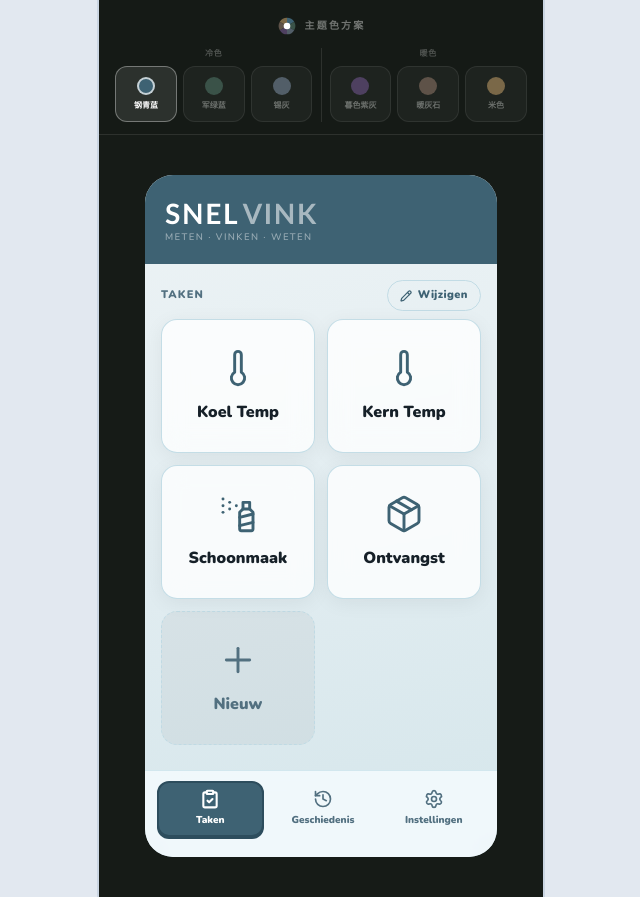
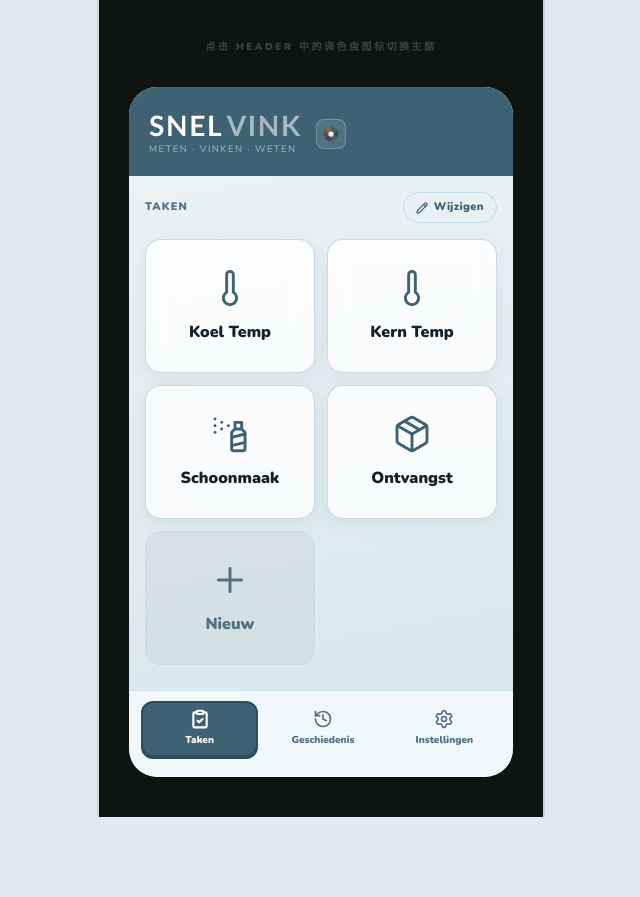
Before and after one commit to bcyruce/snelvink-app, a Next.js app: page /design-preview in a window 1280 px wide. Shown: the whole page, without its empty margins (319-959 px from the left). After the commit the page ends 817 px from the top, so only its background shows below. Built offline with nearby package versions, Linux system fonts and the light colour scheme.

Commit message:
feat: add color palette icon and theme selector to header
Add color palette icon next to SnelVink in header, with theme selector popup for real-time color theme switching.

Co-authored-by: Chenyu <163526816+bcyruce@users.noreply.github.com>

```diff
--- a/app/design-preview/page.tsx
+++ b/app/design-preview/page.tsx
@@ -1,150 +1,85 @@
 "use client";
 
-import { useState } from "react";
+import { useState, useRef, useEffect } from "react";
 import {
   ClipboardCheck, History, Settings, Thermometer, SprayCan,
   Package, Plus, Pencil
 } from "lucide-react";
 
-// ─── 调色盘图标（扁平化 SVG）────────────────────────────────────
-function PaletteIcon({ colors, size = 24 }: { colors: string[]; size?: number }) {
-  // 6色调色盘：3个大色块 + 3个小圆点
+// ─── 扁平化调色盘 SVG 图标 ─────────────────────────────────────
+function PaletteIcon({ colors, size = 22, opacity = 1 }: { colors: string[]; size?: number; opacity?: number }) {
   const slices = [
-    { d: "M12 12 L12 2 A10 10 0 0 1 20.66 7 Z",  fill: colors[0] },
-    { d: "M12 12 L20.66 7 A10 10 0 0 1 20.66 17 Z", fill: colors[1] },
-    { d: "M12 12 L20.66 17 A10 10 0 0 1 12 22 Z", fill: colors[2] },
-    { d: "M12 12 L12 22 A10 10 0 0 1 3.34 17 Z", fill: colors[3] },
-    { d: "M12 12 L3.34 17 A10 10 0 0 1 3.34 7 Z",  fill: colors[4] },
-    { d: "M12 12 L3.34 7 A10 10 0 0 1 12 2 Z",   fill: colors[5] },
+    { d: "M12 12 L12 2 A10 10 0 0 1 20.66 7 Z",        fill: colors[0] ?? "#ccc" },
+    { d: "M12 12 L20.66 7 A10 10 0 0 1 20.66 17 Z",    fill: colors[1] ?? "#ccc" },
+    { d: "M12 12 L20.66 17 A10 10 0 0 1 12 22 Z",      fill: colors[2] ?? "#ccc" },
+    { d: "M12 12 L12 22 A10 10 0 0 1 3.34 17 Z",       fill: colors[3] ?? "#ccc" },
+    { d: "M12 12 L3.34 17 A10 10 0 0 1 3.34 7 Z",      fill: colors[4] ?? "#ccc" },
+    { d: "M12 12 L3.34 7 A10 10 0 0 1 12 2 Z",         fill: colors[5] ?? "#ccc" },
   ];
   return (
-    <svg width={size} height={size} viewBox="0 0 24 24" fill="none">
-      {slices.map((s, i) => (
-        <path key={i} d={s.d} fill={s.fill} />
-      ))}
-      {/* 中心白圆 */}
-      <circle cx="12" cy="12" r="4" fill="white" />
+    <svg width={size} height={size} viewBox="0 0 24 24" style={{ opacity }}>
+      {slices.map((s, i) => <path key={i} d={s.d} fill={s.fill} />)}
+      <circle cx="12" cy="12" r="3.5" fill="white" fillOpacity="0.9" />
     </svg>
   );
 }
 
-// ─── 主题色系统 ────────────────────────────────────────────────
+// ─── 主题系统 ───────────────────────────────────────────────────
 type Theme = {
-  name: string;
-  label: string;
-  temp: "cool" | "warm";
-  dot: string;
-  primary: string;
-  primaryDark: string;
-  bg: string;
-  bgGrad: string;
-  fg: string;
-  muted: string;
-  cardBg: string;
-  cardBorder: string;
-  navBg: string;
-  navBorder: string;
+  name: string; label: string; temp: "cool" | "warm"; dot: string;
+  primary: string; primaryDark: string; bg: string; bgGrad: string;
+  fg: string; muted: string; cardBg: string; cardBorder: string;
+  navBg: string; navBorder: string;
 };
 
-// 按冷暖排列：冷色在前（钢青蓝、军绿蓝、锡灰），暖色在后（暮色紫灰、暖灰石、米色）
 const themes: Record<string, Theme> = {
-  // ── 冷色系 ──
   steel: {
-    name: "steel",
-    label: "钢青蓝",
-    temp: "cool",
-    dot: "#3E6273",
-    primary:     "#3E6273",
-    primaryDark: "#2D4D5D",
-    bg:          "#EDF3F5",
-    bgGrad:      "linear-gradient(170deg, #EDF3F5 0%, #E2EDF1 50%, #D5E6EB 100%)",
-    fg:          "#162028",
-    muted:       "#527080",
-    cardBg:      "rgba(255,255,255,0.78)",
-    cardBorder:  "rgba(190,218,228,0.9)",
-    navBg:       "rgba(242,249,252,0.95)",
-    navBorder:   "rgba(190,218,228,0.6)",
+    name: "steel", label: "钢青蓝", temp: "cool", dot: "#3E6273",
+    primary: "#3E6273", primaryDark: "#2D4D5D",
+    bg: "#EDF3F5", bgGrad: "linear-gradient(170deg,#EDF3F5 0%,#E2EDF1 50%,#D5E6EB 100%)",
+    fg: "#162028", muted: "#527080",
+    cardBg: "rgba(255,255,255,0.78)", cardBorder: "rgba(190,218,228,0.9)",
+    navBg: "rgba(242,249,252,0.95)", navBorder: "rgba(190,218,228,0.6)",
   },
   militaryblue: {
-    name: "militaryblue",
-    label: "军绿蓝",
-    temp: "cool",
-    dot: "#3A5248",
-    primary:     "#3A5248",
-    primaryDark: "#2A3E36",
-    bg:          "#EBF2EE",
-    bgGrad:      "linear-gradient(170deg, #EBF2EE 0%, #E0EAE5 50%, #D3E3DB 100%)",
-    fg:          "#141E1A",
-    muted:       "#4E6B60",
-    cardBg:      "rgba(255,255,255,0.78)",
-    cardBorder:  "rgba(185,215,202,0.9)",
-    navBg:       "rgba(241,248,244,0.95)",
-    navBorder:   "rgba(185,215,202,0.6)",
+    name: "militaryblue", label: "军绿蓝", temp: "cool", dot: "#3A5248",
+    primary: "#3A5248", primaryDark: "#2A3E36",
+    bg: "#EBF2EE", bgGrad: "linear-gradient(170deg,#EBF2EE 0%,#E0EAE5 50%,#D3E3DB 100%)",
+    fg: "#141E1A", muted: "#4E6B60",
+    cardBg: "rgba(255,255,255,0.78)", cardBorder: "rgba(185,215,202,0.9)",
+    navBg: "rgba(241,248,244,0.95)", navBorder: "rgba(185,215,202,0.6)",
   },
   tin: {
-    name: "tin",
-    label: "锡灰",
-    temp: "cool",
-    dot: "#525E68",
-    primary:     "#525E68",
-    primaryDark: "#3E4850",
-    bg:          "#EEEEF0",
-    bgGrad:      "linear-gradient(170deg, #EEEEF0 0%, #E5E7EA 50%, #DBDDE1 100%)",
-    fg:          "#1A1E22",
-    muted:       "#6A737C",
-    cardBg:      "rgba(255,255,255,0.80)",
-    cardBorder:  "rgba(200,204,210,0.9)",
-    navBg:       "rgba(245,245,247,0.95)",
-    navBorder:   "rgba(200,204,210,0.6)",
+    name: "tin", label: "锡灰", temp: "cool", dot: "#525E68",
+    primary: "#525E68", primaryDark: "#3E4850",
+    bg: "#EEEEF0", bgGrad: "linear-gradient(170deg,#EEEEF0 0%,#E5E7EA 50%,#DBDDE1 100%)",
+    fg: "#1A1E22", muted: "#6A737C",
+    cardBg: "rgba(255,255,255,0.80)", cardBorder: "rgba(200,204,210,0.9)",
+    navBg: "rgba(245,245,247,0.95)", navBorder: "rgba(200,204,210,0.6)",
   },
-  // ── 暖色系 ──
   plum: {
-    name: "plum",
-    label: "暮色紫灰",
-    temp: "warm",
-    dot: "#4E4060",
-    primary:     "#4E4060",
-    primaryDark: "#3A2F4A",
-    bg:          "#F0EEF5",
-    bgGrad:      "linear-gradient(170deg, #F0EEF5 0%, #E8E4F0 50%, #DFD9EC 100%)",
-    fg:          "#1C1628",
-    muted:       "#6B5E80",
-    cardBg:      "rgba(255,255,255,0.78)",
-    cardBorder:  "rgba(210,200,232,0.9)",
-    navBg:       "rgba(247,245,252,0.95)",
-    navBorder:   "rgba(210,200,232,0.6)",
+    name: "plum", label: "暮色紫灰", temp: "warm", dot: "#4E4060",
+    primary: "#4E4060", primaryDark: "#3A2F4A",
+    bg: "#F0EEF5", bgGrad: "linear-gradient(170deg,#F0EEF5 0%,#E8E4F0 50%,#DFD9EC 100%)",
+    fg: "#1C1628", muted: "#6B5E80",
+    cardBg: "rgba(255,255,255,0.78)", cardBorder: "rgba(210,200,232,0.9)",
+    navBg: "rgba(247,245,252,0.95)", navBorder: "rgba(210,200,232,0.6)",
   },
   warmgray: {
-    name: "warmgray",
-    label: "暖灰石",
-    temp: "warm",
-    dot: "#5E5248",
-    primary:     "#5E5248",
-    primaryDark: "#483F37",
-    bg:          "#F2EFEB",
-    bgGrad:      "linear-gradient(170deg, #F2EFEB 0%, #EAE5DF 50%, #E2D9D1 100%)",
-    fg:          "#211A14",
-    muted:       "#7A6E64",
-    cardBg:      "rgba(255,255,255,0.80)",
-    cardBorder:  "rgba(220,210,198,0.9)",
-    navBg:       "rgba(250,247,243,0.95)",
-    navBorder:   "rgba(220,210,198,0.6)",
+    name: "warmgray", label: "暖灰石", temp: "warm", dot: "#5E5248",
+    primary: "#5E5248", primaryDark: "#483F37",
+    bg: "#F2EFEB", bgGrad: "linear-gradient(170deg,#F2EFEB 0%,#EAE5DF 50%,#E2D9D1 100%)",
+    fg: "#211A14", muted: "#7A6E64",
+    cardBg: "rgba(255,255,255,0.80)", cardBorder: "rgba(220,210,198,0.9)",
+    navBg: "rgba(250,247,243,0.95)", navBorder: "rgba(220,210,198,0.6)",
   },
   beige: {
-    name: "beige",
-    label: "米色",
-    temp: "warm",
-    dot: "#7A6848",
-    primary:     "#7A6848",
-    primaryDark: "#5E5038",
-    bg:          "#F5F0E8",
-    bgGrad:      "linear-gradient(170deg, #F5F0E8 0%, #EDE5D5 50%, #E5DAC5 100%)",
-    fg:          "#2A2016",
-    muted:       "#8A7860",
-    cardBg:      "rgba(255,255,255,0.80)",
-    cardBorder:  "rgba(228,214,190,0.9)",
-    navBg:       "rgba(252,248,240,0.95)",
-    navBorder:   "rgba(228,214,190,0.6)",
+    name: "beige", label: "米色", temp: "warm", dot: "#7A6848",
+    primary: "#7A6848", primaryDark: "#5E5038",
+    bg: "#F5F0E8", bgGrad: "linear-gradient(170deg,#F5F0E8 0%,#EDE5D5 50%,#E5DAC5 100%)",
+    fg: "#2A2016", muted: "#8A7860",
+    cardBg: "rgba(255,255,255,0.80)", cardBorder: "rgba(228,214,190,0.9)",
+    navBg: "rgba(252,248,240,0.95)", navBorder: "rgba(228,214,190,0.6)",
   },
 };
 
@@ -157,35 +92,146 @@ const modules = [
   { name: "Ontvangst",  icon: Package },
 ];
 
-function TitleC() {
+// ─── 主题选择弹窗 ───────────────────────────────────────────────
+function ThemePicker({
+  active, onSelect, onClose, paletteColors
+}: {
+  active: string;
+  onSelect: (k: string) => void;
+  onClose: () => void;
+  paletteColors: string[];
+}) {
+  const ref = useRef<HTMLDivElement>(null);
+  useEffect(() => {
+    function handle(e: MouseEvent) {
+      if (ref.current && !ref.current.contains(e.target as Node)) onClose();
+    }
+    document.addEventListener("mousedown", handle);
+    return () => document.removeEventListener("mousedown", handle);
+  }, [onClose]);
+
   return (
+    <div
+      ref={ref}
+      style={{
+        position: "absolute",
+        top: "calc(100% + 8px)",
+        right: 0,
+        zIndex: 100,
+        background: "rgba(22,28,24,0.97)",
+        border: "1px solid rgba(255,255,255,0.12)",
+        borderRadius: 16,
+        padding: "14px 14px 12px",
+        width: 220,
+        backdropFilter: "blur(20px)",
+        boxShadow: "0 12px 40px rgba(0,0,0,0.5)",
+      }}
+    >
+      {/* 标题 */}
+      <div className="flex items-center gap-2 mb-3">
+        <PaletteIcon colors={paletteColors} size={16} />
+        <span style={{ fontSize: 9, fontWeight: 800, letterSpacing: "0.2em", color: "rgba(255,255,255,0.35)", textTransform: "uppercase" }}>
+          Thema kiezen
+        </span>
+      </div>
+
+      {/* 冷暖分组 */}
+      {(["cool", "warm"] as const).map((temp) => (
+        <div key={temp} className="mb-2">
+          <div style={{ fontSize: 7.5, fontWeight: 800, letterSpacing: "0.18em", color: "rgba(255,255,255,0.2)", textTransform: "uppercase", marginBottom: 6 }}>
+            {temp === "cool" ? "Koel" : "Warm"}
+          </div>
+          <div className="grid grid-cols-3 gap-1.5">
+            {themeOrder.filter(k => themes[k].temp === temp).map((key) => {
+              const th = themes[key];
+              const isActive = active === key;
+              return (
+                <button
+                  key={key}
+                  onClick={() => { onSelect(key); onClose(); }}
+                  style={{
+                    display: "flex",
+                    flexDirection: "column",
+                    alignItems: "center",
+                    gap: 5,
+                    padding: "8px 4px 7px",
+                    borderRadius: 10,
+                    border: isActive ? "1.5px solid rgba(255,255,255,0.4)" : "1.5px solid rgba(255,255,255,0.07)",
+                    background: isActive ? "rgba(255,255,255,0.1)" : "rgba(255,255,255,0.03)",
+                    cursor: "pointer",
+                    transition: "all 0.15s",
+                  }}
+                >
+                  <div style={{
+                    width: 18, height: 18, borderRadius: "50%",
+                    background: th.dot,
+                    boxShadow: isActive ? `0 0 0 2px rgba(255,255,255,0.6)` : "none",
+                    transition: "box-shadow 0.15s",
+                  }} />
+                  <span style={{ fontSize: 7.5, fontWeight: 800, color: isActive ? "#fff" : "rgba(255,255,255,0.35)", textAlign: "center", lineHeight: 1.2 }}>
+                    {th.label}
+                  </span>
+                </button>
+              );
+            })}
+          </div>
+        </div>
+      ))}
+    </div>
+  );
+}
+
+// ─── Header ─────────────────────────────────────────────────────
+function Header({ t, paletteColors }: { t: Theme; paletteColors: string[] }) {
+  const [open, setOpen] = useState(false);
+  // 这里只能影响本地状态，需要提升到上面用回调
+  return (
+    <div className="px-5 pt-6 pb-5 relative" style={{ background: t.primary }}>
+      <div className="flex items-center gap-2.5">
+        {/* 文字 */}
         <div>
           <div style={{
-        fontSize: 28,
-        fontWeight: 800,
-        color: "#fff",
-        letterSpacing: "0.06em",
-        lineHeight: 1,
+            fontSize: 28, fontWeight: 800, color: "#fff",
+            letterSpacing: "0.06em", lineHeight: 1,
             fontFamily: "'Trebuchet MS', sans-serif",
             textTransform: "uppercase",
           }}>
             SNEL<span style={{ opacity: 0.55, marginLeft: "0.12em" }}>VINK</span>
           </div>
           <div style={{
-        fontSize: 9.5,
-        fontWeight: 600,
-        color: "rgba(255,255,255,0.45)",
-        letterSpacing: "0.15em",
-        marginTop: 3,
-        textTransform: "uppercase",
-        whiteSpace: "nowrap",
+            fontSize: 9.5, fontWeight: 600, color: "rgba(255,255,255,0.45)",
+            letterSpacing: "0.15em", marginTop: 3,
+            textTransform: "uppercase", whiteSpace: "nowrap",
           }}>
             Meten · Vinken · Weten
+          </div>
+        </div>
+
+        {/* 调色盘图标按钮 */}
+        <button
+          onClick={() => setOpen(v => !v)}
+          style={{
+            marginLeft: 4,
+            padding: 5,
+            borderRadius: 8,
+            border: "1.5px solid rgba(255,255,255,0.22)",
+            background: open ? "rgba(255,255,255,0.18)" : "rgba(255,255,255,0.1)",
+            cursor: "pointer",
+            display: "flex",
+            alignItems: "center",
+            justifyContent: "center",
+            transition: "background 0.15s",
+          }}
+          aria-label="Thema wijzigen"
+        >
+          <PaletteIcon colors={paletteColors} size={18} />
+        </button>
       </div>
     </div>
   );
 }
 
+// ─── 底部导航 ───────────────────────────────────────────────────
 function BottomNav({ t }: { t: Theme }) {
   return (
     <div
@@ -193,22 +239,17 @@ function BottomNav({ t }: { t: Theme }) {
       style={{ background: t.navBg, borderColor: t.navBorder, backdropFilter: "blur(16px)" }}
     >
       {[
-        { icon: ClipboardCheck, label: "Taken",        active: true  },
-        { icon: History,        label: "Geschiedenis",  active: false },
-        { icon: Settings,       label: "Instellingen",  active: false },
+        { icon: ClipboardCheck, label: "Taken",       active: true  },
+        { icon: History,        label: "Geschiedenis", active: false },
+        { icon: Settings,       label: "Instellingen", active: false },
       ].map((tab, i) => (
-        <button
-          key={i}
+        <button key={i}
           className="flex flex-1 flex-col items-center justify-center gap-1 min-h-14 text-[10px] font-black rounded-xl"
           style={tab.active ? {
-            background: t.primary,
-            border: `2px solid ${t.primaryDark}`,
-            color: "#fff",
-            boxShadow: `0 2px 0 ${t.primaryDark}`,
+            background: t.primary, border: `2px solid ${t.primaryDark}`,
+            color: "#fff", boxShadow: `0 2px 0 ${t.primaryDark}`,
           } : {
-            background: "transparent",
-            border: "none",
-            color: t.muted,
+            background: "transparent", border: "none", color: t.muted,
           }}
         >
           <tab.icon className="h-5 w-5" strokeWidth={tab.active ? 2.5 : 2} />
@@ -219,46 +260,68 @@ function BottomNav({ t }: { t: Theme }) {
   );
 }
 
-function ModuleGrid({ t }: { t: Theme }) {
+// ─── 手机预览 ───────────────────────────────────────────────────
+function PhonePreview({ t, active, onSelect, paletteColors }: {
+  t: Theme; active: string;
+  onSelect: (k: string) => void;
+  paletteColors: string[];
+}) {
+  const [pickerOpen, setPickerOpen] = useState(false);
+
   return (
-    <div className="px-4 pb-28">
-      <div className="grid grid-cols-2 gap-3">
-        {modules.map((m, i) => (
-          <div
-            key={i}
-            className="flex flex-col items-center justify-center gap-3 py-7 rounded-2xl"
+    <div className="relative overflow-hidden" style={{ background: t.bgGrad, minHeight: 660, borderRadius: 28 }}>
+
+      {/* Header */}
+      <div className="px-5 pt-6 pb-5 relative" style={{ background: t.primary }}>
+        <div className="flex items-center gap-2.5">
+          <div>
+            <div style={{
+              fontSize: 28, fontWeight: 800, color: "#fff",
+              letterSpacing: "0.06em", lineHeight: 1,
+              fontFamily: "'Trebuchet MS', sans-serif",
+              textTransform: "uppercase",
+            }}>
+              SNEL<span style={{ opacity: 0.55, marginLeft: "0.12em" }}>VINK</span>
+            </div>
+            <div style={{
+              fontSize: 9.5, fontWeight: 600, color: "rgba(255,255,255,0.45)",
+              letterSpacing: "0.15em", marginTop: 3,
+              textTransform: "uppercase", whiteSpace: "nowrap",
+            }}>
+              Meten · Vinken · Weten
+            </div>
+          </div>
+
+          {/* 调色盘按钮 + 弹窗 */}
+          <div style={{ position: "relative" }}>
+            <button
+              onClick={() => setPickerOpen(v => !v)}
               style={{
-              background: t.cardBg,
-              border: `1.5px solid ${t.cardBorder}`,
-              backdropFilter: "blur(12px)",
-              boxShadow: "0 4px 20px rgba(0,0,0,0.06)",
+                marginLeft: 4, padding: 5, borderRadius: 8,
+                border: "1.5px solid rgba(255,255,255,0.22)",
+                background: pickerOpen ? "rgba(255,255,255,0.22)" : "rgba(255,255,255,0.1)",
+                cursor: "pointer", display: "flex",
+                alignItems: "center", justifyContent: "center",
+                transition: "background 0.15s",
               }}
+              aria-label="Thema wijzigen"
             >
-            <m.icon className="h-10 w-10" strokeWidth={1.75} style={{ color: t.primary }} />
-            <span className="text-base font-black" style={{ color: t.fg }}>{m.name}</span>
-          </div>
-        ))}
-        <div
-          className="flex flex-col items-center justify-center gap-3 py-7 rounded-2xl"
-          style={{
-            background: "rgba(0,0,0,0.04)",
-            border: `1.5px dashed ${t.cardBorder}`,
-          }}
-        >
-          <Plus className="h-10 w-10" strokeWidth={1.75} style={{ color: t.muted }} />
-          <span className="text-base font-black" style={{ color: t.muted }}>Nieuw</span>
+              <PaletteIcon colors={paletteColors} size={18} />
+            </button>
+
+            {pickerOpen && (
+              <ThemePicker
+                active={active}
+                onSelect={onSelect}
+                onClose={() => setPickerOpen(false)}
+                paletteColors={paletteColors}
+              />
+            )}
           </div>
         </div>
       </div>
-  );
-}
 
-function PhonePreview({ t }: { t: Theme }) {
-  return (
-    <div className="relative overflow-hidden" style={{ background: t.bgGrad, minHeight: 660, borderRadius: 28 }}>
-      <div className="px-5 pt-6 pb-5" style={{ background: t.primary }}>
-        <TitleC />
-      </div>
+      {/* Taken + Wijzigen */}
       <div className="px-4 pt-4 pb-0 flex items-center justify-between">
         <span className="text-[11px] font-black uppercase tracking-widest" style={{ color: t.muted }}>
           Taken
@@ -276,113 +339,50 @@ function PhonePreview({ t }: { t: Theme }) {
           Wijzigen
         </button>
       </div>
-      <div className="pt-2" />
-      <ModuleGrid t={t} />
+
+      {/* 模块网格 */}
+      <div className="pt-2 px-4 pb-28">
+        <div className="grid grid-cols-2 gap-3 pt-2">
+          {modules.map((m, i) => (
+            <div key={i}
+              className="flex flex-col items-center justify-center gap-3 py-7 rounded-2xl"
+              style={{
+                background: t.cardBg, border: `1.5px solid ${t.cardBorder}`,
+                backdropFilter: "blur(12px)", boxShadow: "0 4px 20px rgba(0,0,0,0.06)",
+              }}
+            >
+              <m.icon className="h-10 w-10" strokeWidth={1.75} style={{ color: t.primary }} />
+              <span className="text-base font-black" style={{ color: t.fg }}>{m.name}</span>
+            </div>
+          ))}
+          <div
+            className="flex flex-col items-center justify-center gap-3 py-7 rounded-2xl"
+            style={{ background: "rgba(0,0,0,0.04)", border: `1.5px dashed ${t.cardBorder}` }}
+          >
+            <Plus className="h-10 w-10" strokeWidth={1.75} style={{ color: t.muted }} />
+            <span className="text-base font-black" style={{ color: t.muted }}>Nieuw</span>
+          </div>
+        </div>
+      </div>
+
       <BottomNav t={t} />
     </div>
   );
 }
 
+// ─── 页面 ───────────────────────────────────────────────────────
 export default function DesignPreview() {
   const [active, setActive] = useState<string>("steel");
   const t = themes[active];
-
   const paletteColors = themeOrder.map(k => themes[k].dot);
 
   return (
-    <div className="min-h-screen" style={{ background: "#161B17", color: "#fff" }}>
-
-      {/* 顶部选择器 */}
-      <div className="sticky top-0 z-50 border-b border-white/10 bg-[#161B17]/95 backdrop-blur-sm px-4 pt-4 pb-3">
-
-        {/* 标题行：调色盘图标 + 说明 */}
-        <div className="flex items-center justify-center gap-2 mb-3">
-          <PaletteIcon colors={paletteColors} size={20} />
-          <span className="text-[10px] font-black uppercase tracking-[0.22em] text-white/40">
-            主题色方案
-          </span>
-        </div>
-
-        {/* 冷暖分组 */}
-        <div className="flex gap-2">
-          {/* 冷色组 */}
-          <div className="flex-1">
-            <div className="text-[8px] font-black uppercase tracking-widest text-white/25 mb-1.5 text-center">冷色</div>
-            <div className="grid grid-cols-3 gap-1.5">
-              {themeOrder.filter(k => themes[k].temp === "cool").map((key) => {
-                const th = themes[key];
-                const isActive = active === key;
-                return (
-                  <button
-                    key={key}
-                    onClick={() => setActive(key)}
-                    className="flex flex-col items-center gap-1.5 rounded-xl border py-2.5 px-1 transition-all"
-                    style={{
-                      background: isActive ? "rgba(255,255,255,0.1)" : "rgba(255,255,255,0.04)",
-                      borderColor: isActive ? "rgba(255,255,255,0.35)" : "rgba(255,255,255,0.08)",
-                    }}
-                  >
-                    <div
-                      className="rounded-full"
-                      style={{
-                        width: 18,
-                        height: 18,
-                        background: th.dot,
-                        border: isActive ? "2px solid rgba(255,255,255,0.7)" : "2px solid transparent",
-                      }}
-                    />
-                    <span className="text-[8px] font-black leading-tight text-center" style={{ color: isActive ? "#fff" : "rgba(255,255,255,0.35)" }}>
-                      {th.label}
-                    </span>
-                  </button>
-                );
-              })}
-            </div>
-          </div>
-
-          {/* 分割线 */}
-          <div className="w-px bg-white/10 self-stretch" />
-
-          {/* 暖色组 */}
-          <div className="flex-1">
-            <div className="text-[8px] font-black uppercase tracking-widest text-white/25 mb-1.5 text-center">暖色</div>
-            <div className="grid grid-cols-3 gap-1.5">
-              {themeOrder.filter(k => themes[k].temp === "warm").map((key) => {
-                const th = themes[key];
-                const isActive = active === key;
-                return (
-                  <button
-                    key={key}
-                    onClick={() => setActive(key)}
-                    className="flex flex-col items-center gap-1.5 rounded-xl border py-2.5 px-1 transition-all"
-                    style={{
-                      background: isActive ? "rgba(255,255,255,0.1)" : "rgba(255,255,255,0.04)",
-                      borderColor: isActive ? "rgba(255,255,255,0.35)" : "rgba(255,255,255,0.08)",
-                    }}
-                  >
-                    <div
-                      className="rounded-full"
-                      style={{
-                        width: 18,
-                        height: 18,
-                        background: th.dot,
-                        border: isActive ? "2px solid rgba(255,255,255,0.7)" : "2px solid transparent",
-                      }}
-                    />
-                    <span className="text-[8px] font-black leading-tight text-center" style={{ color: isActive ? "#fff" : "rgba(255,255,255,0.35)" }}>
-                      {th.label}
-                    </span>
-                  </button>
-                );
-              })}
-            </div>
-          </div>
-        </div>
-      </div>
-
-      {/* 手机预览 */}
-      <div className="px-4 py-10 mx-auto max-w-sm">
-        <PhonePreview t={t} />
+    <div className="min-h-screen py-10 px-4" style={{ background: "#0F1410" }}>
+      <p className="text-center text-[10px] font-black uppercase tracking-[0.25em] text-white/20 mb-8">
+        点击 Header 中的调色盘图标切换主题
+      </p>
+      <div className="mx-auto max-w-sm">
+        <PhonePreview t={t} active={active} onSelect={setActive} paletteColors={paletteColors} />
       </div>
     </div>
   );
```
Lines whose indentation alone changed are shown as unchanged.
